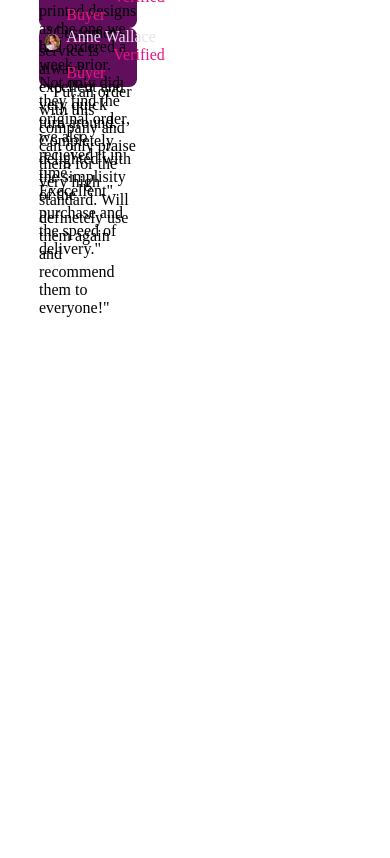
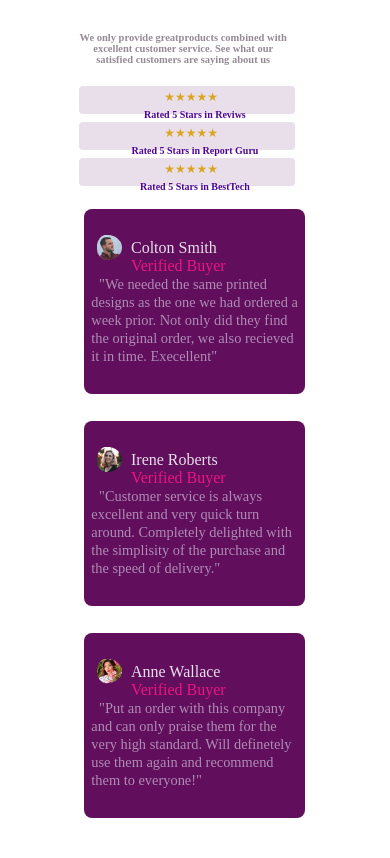
Before and after one commit to Agyekum-d/David_Agyekum_Personal_Portfolio, a plain HTML site: page index.html in a window 390 px wide. Shown: the part 265-1123 px from the top of the page. Before the commit the page ends 844 px from the top, so only its background shows below. Drawn offline with Linux system fonts and the light colour scheme.

Commit message:
final work

```diff
--- a/index.css
+++ b/index.css
@@ -12,30 +12,45 @@ body{
   gap: 0.15vw;
 }
 #grid2{
-  width: 16vw;
+  width: 28vw;
   height: 4vw;
   border-radius:1vw;
   background:rgb(232, 223, 235);
-  display: grid;
-  padding: 1vw;
+  display: flex;
+  padding-left: 2vw;
+}
+.rate{
+  align-self: center;
+}
+.Reviws{
+  margin-left: 0vw;
+}
+.Report{
+  margin-left: 5vw;
+}
+.BestTech{
+  margin-left: 10vw;
 }
 p1 {
     font-size:1.8vw;
     color:goldenrod;
+    padding-top: 5vw;
 }
   p2 {
     font-size:1.2vw;
     color:rgb(79, 5, 148);
+    padding: 0vw 0vw 0vw 2vw;
   }
   h1{
-    width: 30vw;
+    width: 35vw;
       color:#87058b;
       font-size:5vw;
   }
 h6{
-    width: 30vw;
+    width: 35vw;
     color:rgb(151, 138, 151);
-    font-size: 1VW;
+    font-size: 2VW;
+
 }
 img{
     width: 4vw;
@@ -45,20 +60,110 @@ img{
     grid-row: 1 / span 2;
 }
 #cot{
-    width:25vw;
+    width:22vw;
     height:15vw;
-    border-radius:2vw;
+    border-radius:1vw;
     background:rgb(95, 11, 91, 0.986);
+    padding: 2vw 2vw 2vw 2vw;
 }
 #word{
   padding: 1vw 1vw 1vw 1vw;
   margin-left: 1vw;
+  font-size: 90%;
+  color: rgba(240, 248, 255, 0.541);
 }
 #label{
   display: grid;
   grid-template-rows: auto auto;
+  width: 15vw;
+  padding-top: 2.5vw;
 }
 .img_div{
   display: grid;
   grid-template-columns: auto auto;
 }
+#profile{
+  display: grid;
+  grid-template-columns: auto auto auto;
+}
+.profile1{
+margin: 0vw  1vw 0vw 0vw;
+}
+.profile2{
+  margin: 1vw  1vw 0vw 0vw;
+}
+.profile3{
+  margin: 2vw  1vw 0vw 0vw;
+}
+
+
+@media (max-width: 480px) {
+
+  .grid{
+    display: grid;
+    grid-template-columns: auto;
+  }
+  #grid2{
+    width:208.5px;
+    height: 80%;
+    border-radius:1vw;
+    background:rgb(232, 223, 235);
+    display: grid;
+    text-align: center;
+    margin: -3px 0px 2px 0px;
+
+}
+#grid1,#grid0{
+  display: grid;
+  gap: 1px;
+  margin: 0% 10% 0% 15%;
+}
+p1 {
+  font-size:12px;
+  color:goldenrod;
+}
+p2 {
+  font-size:10px;
+  color:rgb(79, 5, 148);
+}
+h1{
+  width:208.5px;
+    color:#87058b;
+    font-size:10vw;
+    text-align: center;
+}
+h6{
+  width:208.5px;
+  color:rgb(151, 138, 151);
+  font-size: 10.5px;
+  text-align: center;
+}
+#cot{
+  width:208.5px;
+  height:160px;
+  border-radius:8px;
+  background:rgb(95, 11, 91, 0.986);
+  margin: 5% 0% 5% 17%;
+  padding: 20px 5px 5px 7px;
+}
+img{
+  width: 25px;
+  height:auto;
+  border-radius: 50%;
+  padding: 1.5vw 0vw 1.5vw 1.5vw;
+  grid-row: 1 / span 2;
+}
+.img_div{
+  display: grid;
+  grid-template-columns: auto auto;
+}
+#label{
+  display: grid;
+  grid-template-rows: auto auto;
+  width: 160px;
+}
+#profile{
+  display: grid;
+  grid-template-columns: auto;
+}
+}
--- a/index.html
+++ b/index.html
@@ -11,36 +11,36 @@
         <div class="grid">
             <div id="grid0" >
                 <div>
-                <h1>10,000+ of our users love our products</h1>
-                </div> <br>
+                <h1> <strong>10,000+ of our users love our products</strong></h1>
+                </div>
                 <div>
                 <h6>We only provide greatproducts combined with excellent customer service. See what our satisfied customers are saying about us</h6>
                 </div>
             </div>
            <div id="grid1">
-                <div id="grid2">
-                    <div>
-                <p1>&starf;&starf;&starf;&starf;&starf; </p1>
+                <div id="grid2" class="Reviws">
+                    <div class="rate">
+                <p1 >&starf;&starf;&starf;&starf;&starf; </p1>
                     </div>
-                    <div>
+                    <div class="rate">
                 <p2><strong >Rated 5 Stars in Reviws</strong> </p2>
                     </div>
                 </div>
 
-                <div id="grid2">
-                    <div>
+                <div id="grid2" class="Report">
+                    <div class="rate">
                 <p1>&starf;&starf;&starf;&starf;&starf;</p1>
                     </div>
-                    <div>
+                    <div class="rate">
                 <p2><strong>Rated 5 Stars in Report Guru</strong></p2>
                    </div>
                 </div>
 
-                <div id="grid2">
-                    <div>
+                <div id="grid2"class="BestTech" >
+                    <div class="rate">
                 <p1>&starf;&starf;&starf;&starf;&starf; </p1>
                     </div>
-                    <div>
+                    <div class="rate">
                 <p2><strong>Rated 5 Stars in BestTech</strong></p2>
                     </div>
                 </div>
@@ -48,39 +48,38 @@
         </div>
 
 
-
-       <div id="cot">
-
+<form id="profile">
+       <div id="cot" class="profile1">
         <div class="img_div">
       <img id="colton" src="media\image-colton.jpg" alt="picture of colton">
       <div id="label">
-        <div><label  style="color:rgb(232, 223, 235)">Colton Smith</label></div>
-        <div><label  style="margin-left:47px; color:rgb(235, 21, 128);">Verified Buyer </label></div>
+        <div  style="color:rgb(232, 223, 235)">Colton Smith</div>
+        <div  style="color:rgb(235, 21, 128);">Verified Buyer </div>
     </div></div>
       <div> <p3 id="word">"We needed the same printed designs as the one we had ordered a week prior. Not only did they find the original order, we also recieved it in time. Execellent" </p3></div>
     </div>
 
 
-       <div id="cot">
+       <div id="cot" class="profile2">
        <div class="img_div">
           <img id="irene" src="media\image-irene.jpg" alt="picture of irene">
           <div id="label">
-            <div><label  style="color:rgb(232, 223, 235)">Irene Roberts</label></div>
-            <div><label  style="margin-left:47px; color:rgb(235, 21, 128);">Verified Buyer </label></div>
+            <div style="color:rgb(232, 223, 235)">Irene Roberts</div>
+            <div style="color:rgb(235, 21, 128);">Verified Buyer </div>
     </div></div>
       <div> <p3 id="word">"Customer service is always excellent and very quick turn around. Completely delighted with the simplisity of the purchase and the speed of delivery." </p3> </div>
        </div>
 
-       <div id="cot">
+       <div id="cot" class="profile3">
         <div class="img_div">
           <img id="anne" src="media\image-anne.jpg" alt="picture of anne">
           <div id="label">
-            <div><label  style="color:rgb(232, 223, 235)">Anne Wallace </label></div>
-            <div><label  style="margin-left:47px; color:rgb(235, 21, 128);">Verified Buyer </label></div>
+            <div  style="color:rgb(232, 223, 235)">Anne Wallace </div>
+            <div  style="color:rgb(235, 21, 128);">Verified Buyer </div>
     </div></div>
           <div><p3 id="word">"Put an order with this company and can only praise them for the very high standard. Will definetely use them again and recommend them to everyone!" </p3></div>
        </div>
-
+</form>
 
 
 </body>
```
